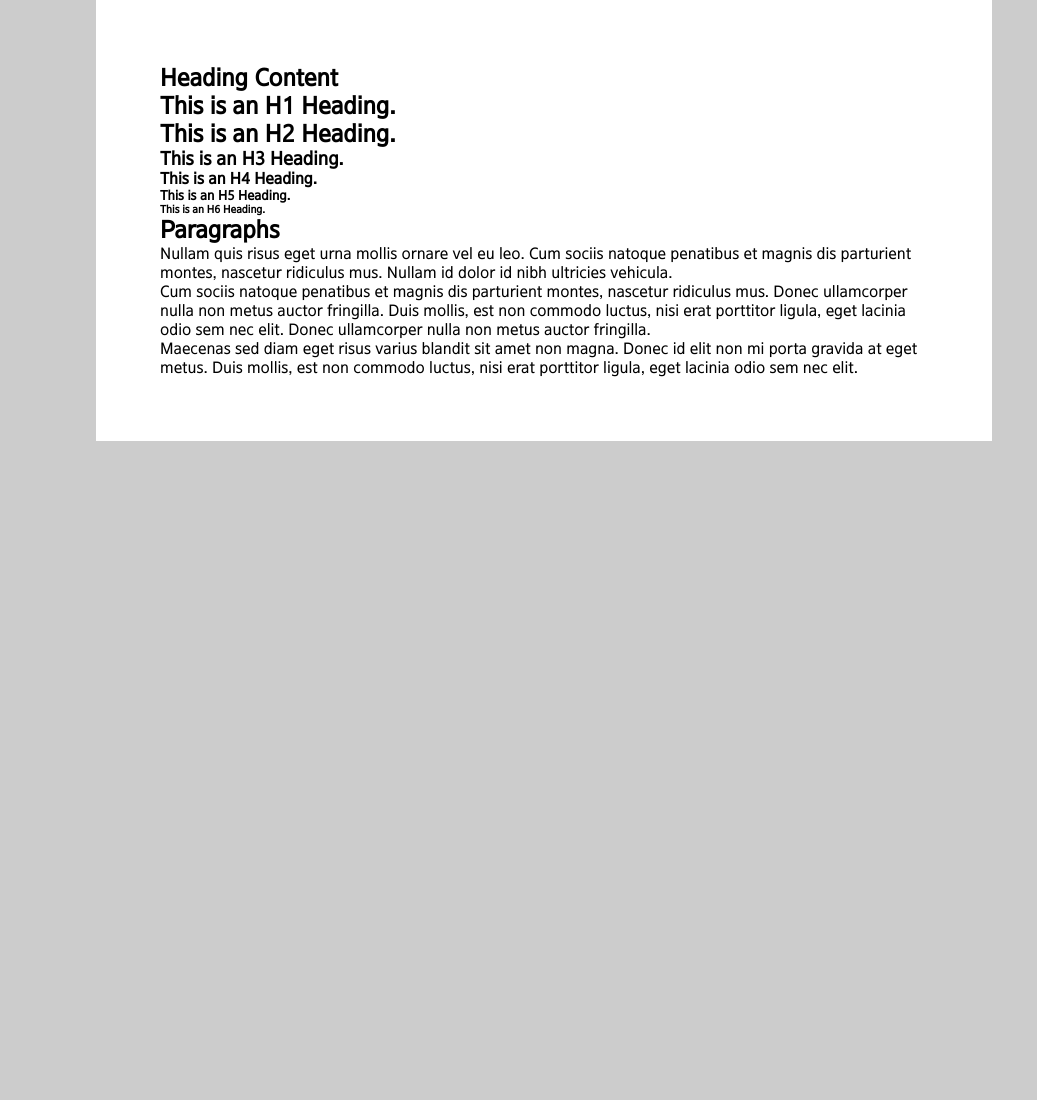
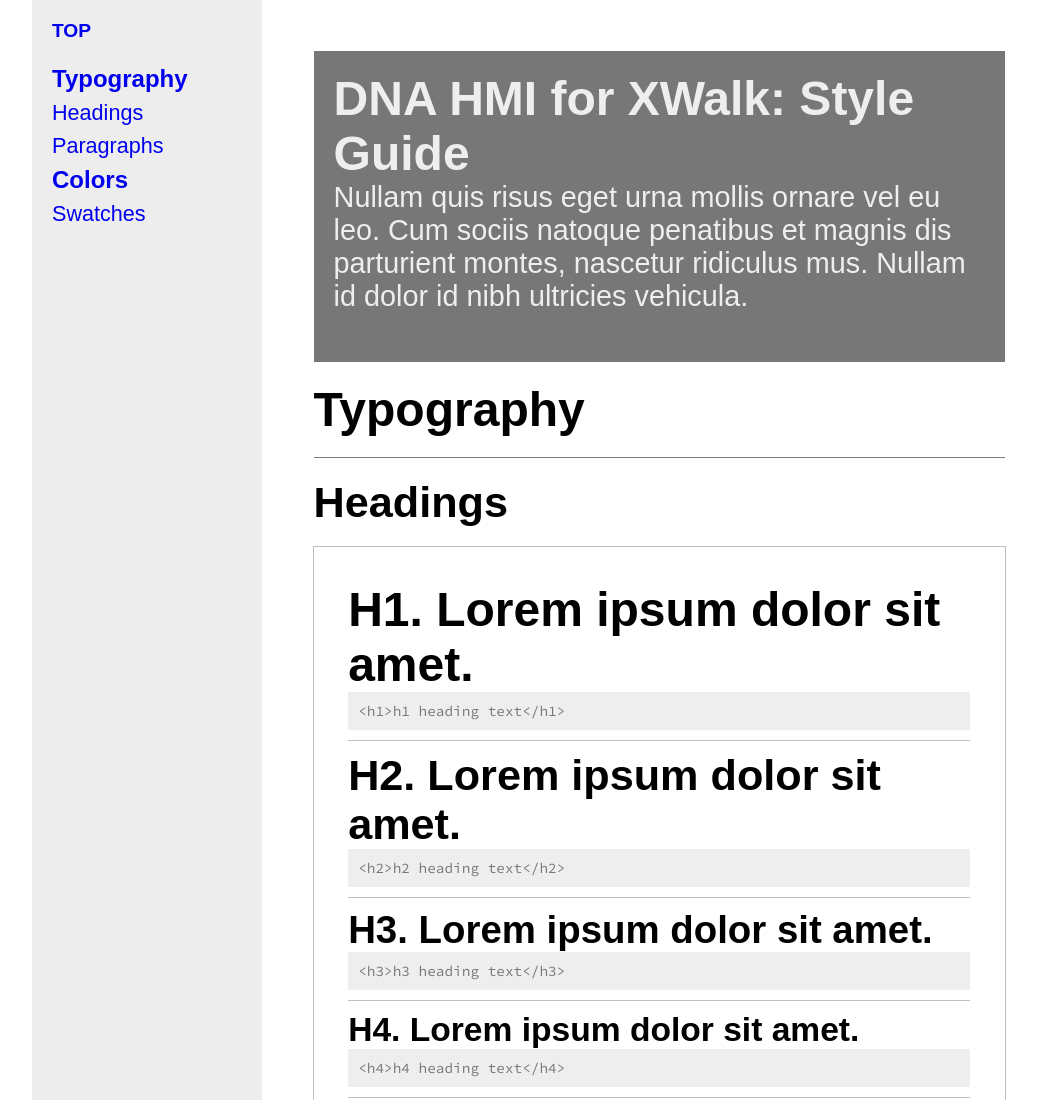
Before and after one commit to PDXostc/style_guide, a plain HTML site: page public/index.html in a window 1280 px wide. Shown: the top 1100 px of the page, without its empty margins (96-1133 px from the left). Before the commit the page ends 800 px from the top, so only its background shows below. Drawn offline with nearby package versions, Linux system fonts and the light colour scheme; a web font is replaced by a local one.

Commit message:
Adds headings, paragraphs and colors sections

```diff
--- a/public/css/style.css
+++ b/public/css/style.css
@@ -1,20 +1,116 @@
+/* Adobe Source Sans */
+/* SIL OPEN FONT LICENSE Version 1.1 - 26 February 2007 */
+/* http://scripts.sil.org/OFL */
+
+@font-face {
+  font-family: SourceSansPro;
+  src: url(../fonts/SourceSansPro-ExtraLight.ttf) format(truetype);
+  font-weight: 200;
+}
+
+@font-face {
+  font-family: SourceSansPro;
+  src: url(../fonts/SourceSansPro-Light.ttf) format(truetype);
+  font-weight: 300;
+}
+
+@font-face {
+  font-family: SourceSansPro;
+  src: url(../fonts/SourceSansPro-LightItalic.ttf) format(truetype);
+  font-weight: 300;
+  font-style: italic;
+}
+
+@font-face {
+  font-family: SourceSansPro;
+  src: url(../fonts/SourceSansPro-Regular.ttf) format(truetype);
+  font-weight: 400;
+}
+
+@font-face {
+  font-family: SourceSansPro;
+  src: url(../fonts/SourceSansPro-Italic.ttf) format(truetype);
+  font-weight: 400;
+  font-style: italic;
+}
+
+@font-face {
+  font-family: SourceSansPro;
+  src: url(../fonts/SourceSansPro-Semibold.ttf) format(truetype);
+  font-weight: 600;
+}
+
+@font-face {
+  font-family: SourceSansPro;
+  src: url(../fonts/SourceSansPro-Bold.ttf) format(truetype);
+  font-weight: 700;
+}
+
+@font-face {
+  font-family: SourceSansPro;
+  src: url(../fonts/SourceSansPro-Black.ttf) format(truetype);
+  font-weight: 900;
+}
+
+/* Root */
+
+html {
+  font-size: 48px;
+}
+
 /* Body */
 
 body {
-  background-color: #ccc;
-  font-family: TizenSansRegular, Arial, sans-serif;
-}
-
-@font-face {
-  font-family: TizenSansRegular;
-  src: url(../fonts/TizenSansRegular.ttf) format(truetype); /* Safari, Android, iOS */
-}
-
-.inner {
-  width: 60%;
-  margin: auto;
-  padding: 5%;
-  background-color: white;
+  /*background-color: #ccc;*/
+  font-family: SourceSansPro, Arial, sans-serif;
 }
 
 /* Headings */
+
+h1, h2, h3, h4, h5, h6 {
+  font-weight: 600;
+}
+
+h1 {
+  font-size: 1rem;
+}
+
+h2 {
+  font-size: .9rem;
+}
+
+h3 {
+  font-size: .8rem;
+}
+
+h4 {
+  font-size: .7rem;
+}
+
+h5 {
+  font-size: .6rem;
+}
+
+h6 {
+  font-size: .5rem;
+}
+
+/* Body Copy */
+
+p {
+  font-size: .4rem;
+  margin-bottom: 1em;
+}
+
+p.intro {
+  font-size: .6rem;
+  font-weight: 300;
+}
+
+/* Flow Content */
+
+header {
+  background-color: #777;
+  color: #eee;
+  padding: 20px;
+}
--- a/public/index.html
+++ b/public/index.html
@@ -5,28 +5,120 @@
     <title>Style Guide</title>
     <link rel="stylesheet" href="css/reset.css">
     <link rel="stylesheet" href="css/style.css">
+    <link rel="stylesheet" href="css/styleguide.css">
+    <script src="//ajax.googleapis.com/ajax/libs/jquery/2.1.1/jquery.min.js"></script>
+    <script src="//ajax.googleapis.com/ajax/libs/jqueryui/1.11.1/jquery-ui.min.js"></script>
+    <script src="js/styleguide.js"></script>
   </head>
   <body>
+    <div id="top"></div>
     <div class="inner">
-      <section>
-        <header>
-          <h1>Heading Content</h1>
-        </header>
-        <h1>This is an H1 Heading.</h1>
-        <h2>This is an H2 Heading.</h2>
-        <h3>This is an H3 Heading.</h3>
-        <h4>This is an H4 Heading.</h4>
-        <h5>This is an H5 Heading.</h5>
-        <h6>This is an H6 Heading.</h6>
-      </section>
-      <section>
-        <header>
-          <h1>Paragraphs</h1>
-        </header>
-        <p>Nullam quis risus eget urna mollis ornare vel eu leo. Cum sociis natoque penatibus et magnis dis parturient montes, nascetur ridiculus mus. Nullam id dolor id nibh ultricies vehicula.
-        <p>Cum sociis natoque penatibus et magnis dis parturient montes, nascetur ridiculus mus. Donec ullamcorper nulla non metus auctor fringilla. Duis mollis, est non commodo luctus, nisi erat porttitor ligula, eget lacinia odio sem nec elit. Donec ullamcorper nulla non metus auctor fringilla.</p>
-        <p>Maecenas sed diam eget risus varius blandit sit amet non magna. Donec id elit non mi porta gravida at eget metus. Duis mollis, est non commodo luctus, nisi erat porttitor ligula, eget lacinia odio sem nec elit.</p>
-      </section>
+<!-- Contents List -->
+      <div class="side-panel">
+        <ul class="contents-list">
+          <p class="label"><a href="#top">Top</a></p>
+          <li><a href="#typography">Typography</a>
+            <ul>
+              <li><a href="#heading-content">Headings</a></li>
+              <li><a href="#paragraphs">Paragraphs</a></li>
+            </ul>
+          </li>
+          <li><a href="#colors">Colors</a>
+            <ul>
+              <li><a href="#swatches">Swatches</a></li>
+            </ul>
+          </li>
+        </ul>
+      </div>
+      <div class="main">
+      <header>
+        <h1>DNA HMI for XWalk: Style Guide</h1>
+        <p class="intro">
+          Nullam quis risus eget urna mollis ornare vel eu leo.
+          Cum sociis natoque penatibus et magnis dis parturient
+          montes, nascetur ridiculus mus. Nullam id dolor id nibh
+          ultricies vehicula.
+      </header>
+<!-- Typography -->
+        <section id="typography">
+          <h1 class="section-title">Typography</h1>
+          <!-- Headings -->
+          <section id="heading-content">
+            <h2 class="sub-title">Headings</h2>
+            <div class="examples">
+              <h1 class="heading">H1. Lorem ipsum dolor sit amet.</h1>
+              <pre><code>&lt;h1&gt;h1 heading text&lt;/h1&gt;</code></pre>
+              <h2 class="heading">H2. Lorem ipsum dolor sit amet.</h2>
+              <pre><code>&lt;h2&gt;h2 heading text&lt;/h2&gt;</code></pre>
+              <h3 class="heading">H3. Lorem ipsum dolor sit amet.</h3>
+              <pre><code>&lt;h3&gt;h3 heading text&lt;/h3&gt;</code></pre>
+              <h4 class="heading">H4. Lorem ipsum dolor sit amet.</h4>
+              <pre><code>&lt;h4&gt;h4 heading text&lt;/h4&gt;</code></pre>
+              <h5 class="heading">H5. Lorem ipsum dolor sit amet.</h5>
+              <pre><code>&lt;h5&gt;h5 heading text&lt;/h5&gt;</code></pre>
+              <h6 class="heading">H6. Lorem ipsum dolor sit amet.</h6>
+              <pre><code>&lt;h6&gt;h6 heading text&lt;/h6&gt;</code></pre>
+            </div>
+          </section>
+          <!-- Paragraphs and body copy -->
+          <section id="paragraphs">
+            <h2 class="sub-title">Paragraphs</h2>
+            <p class="label">Introductory Copy</p>
+            <pre><code>&lt;p class="intro"&gt;intro copy&lt;/p&gt;</code></pre>
+            <p class="intro">
+              Nullam quis risus eget urna mollis ornare vel eu leo.
+              Cum sociis natoque penatibus et magnis dis parturient
+              montes, nascetur ridiculus mus. Nullam id dolor
+              id nibh ultricies vehicula.</p>
+            <p class="label">Intro Copy > Small</p>
+            <pre><code>&lt;p class="intro"&gt;&lt;small&gt;small intro copy&lt;/small&gt;&lt;/p&gt;</code></pre>
+            <p class="intro">A sentence with <small>small text</small> in the middle.</p>
+            <p class="label">Body Copy</p>
+            <pre><code>&lt;p&gt;paragraph copy&lt;/p&gt;</code></pre>
+            <p>
+              Cum sociis natoque penatibus et magnis dis parturient
+              montes, nascetur ridiculus mus. Donec ullamcorper nulla
+              non metus auctor fringilla. Duis mollis, est non commodo
+              luctus, nisi erat porttitor ligula, eget lacinia odio
+              sem nec elit. Donec ullamcorper nulla non metus auctor
+              fringilla.
+            <p>
+              Maecenas sed diam eget risus varius blandit sit amet non
+              magna. Donec id elit non mi porta gravida at eget metus.
+              Duis mollis, est non commodo luctus, nisi erat porttitor
+              ligula, eget lacinia odio sem nec elit.
+          </section>
+        </section>
+<!-- Colors -->
+        <section id="colors">
+          <h1 class="section-title">Colors</h1>
+          <h2 class="sub-title">Swatches</h2>
+          <section id="swatches" class="flex-parent flex-column">
+            <div class="flex-parent flex-item space-between">
+              <div class="swatch" style="background-color: DarkSeaGreen">
+                <p class="details">#000000<br>rgb(0, 0, 0)<br>color-name</p>
+              </div>
+              <div class="swatch" style="background-color: Gold">
+                <p class="details">#000000<br>rgb(0, 0, 0)<br>color-name</p>
+              </div>
+              <div class="swatch" style="background-color: MediumAquaMarine">
+                <p class="details">#000000<br>rgb(0, 0, 0)<br>color-name</p>
+              </div>
+            </div>
+            <div class="flex-parent flex-item space-between">
+              <div class="swatch" style="background-color: PowderBlue">
+                <p class="details">#000000<br>rgb(0, 0, 0)<br>color-name</p>
+              </div>
+              <div class="swatch" style="background-color: Thistle">
+                <p class="details">#000000<br>rgb(0, 0, 0)<br>color-name</p>
+              </div>
+              <div class="swatch" style="background-color: LightSteelBlue">
+                <p class="details">#000000<br>rgb(0, 0, 0)<br>color-name</p>
+              </div>
+            </div>
+          </section>
+        </section>
+      </div>
     </div>
   </body>
 </html>
```
